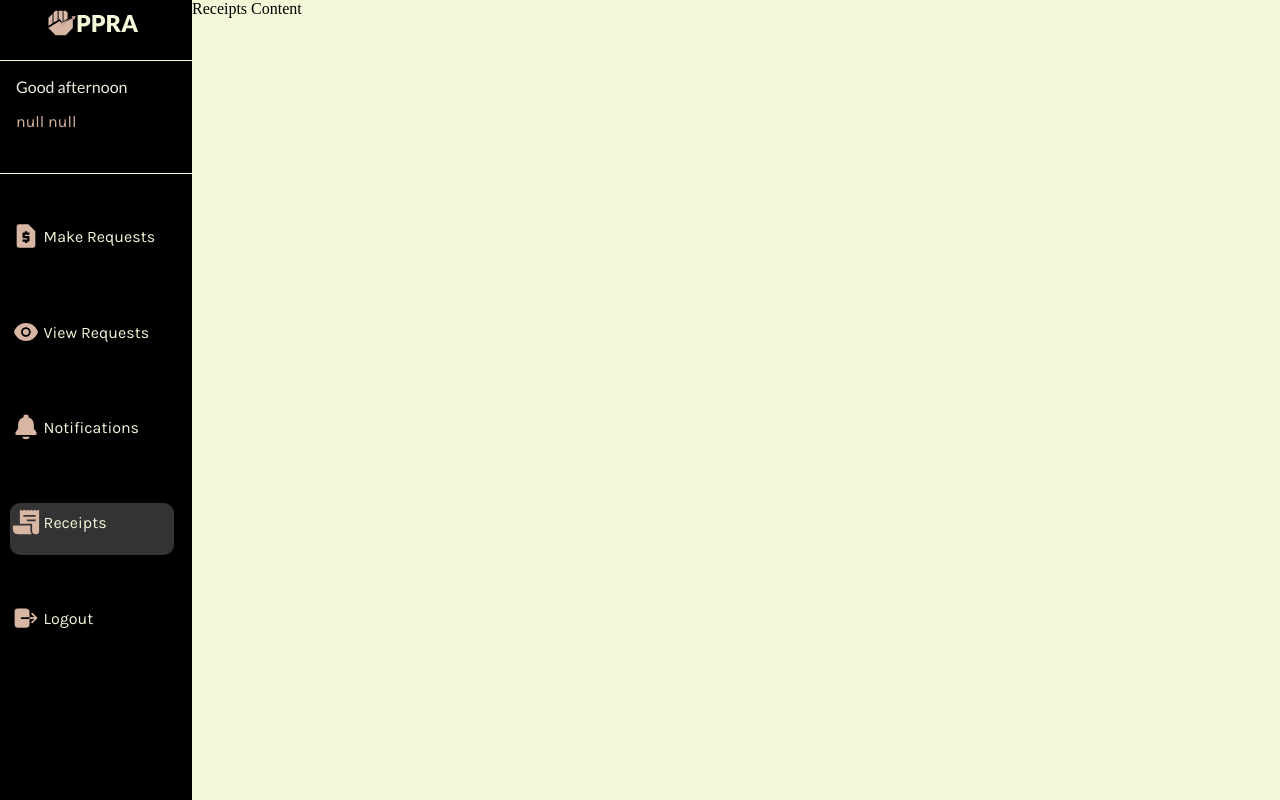
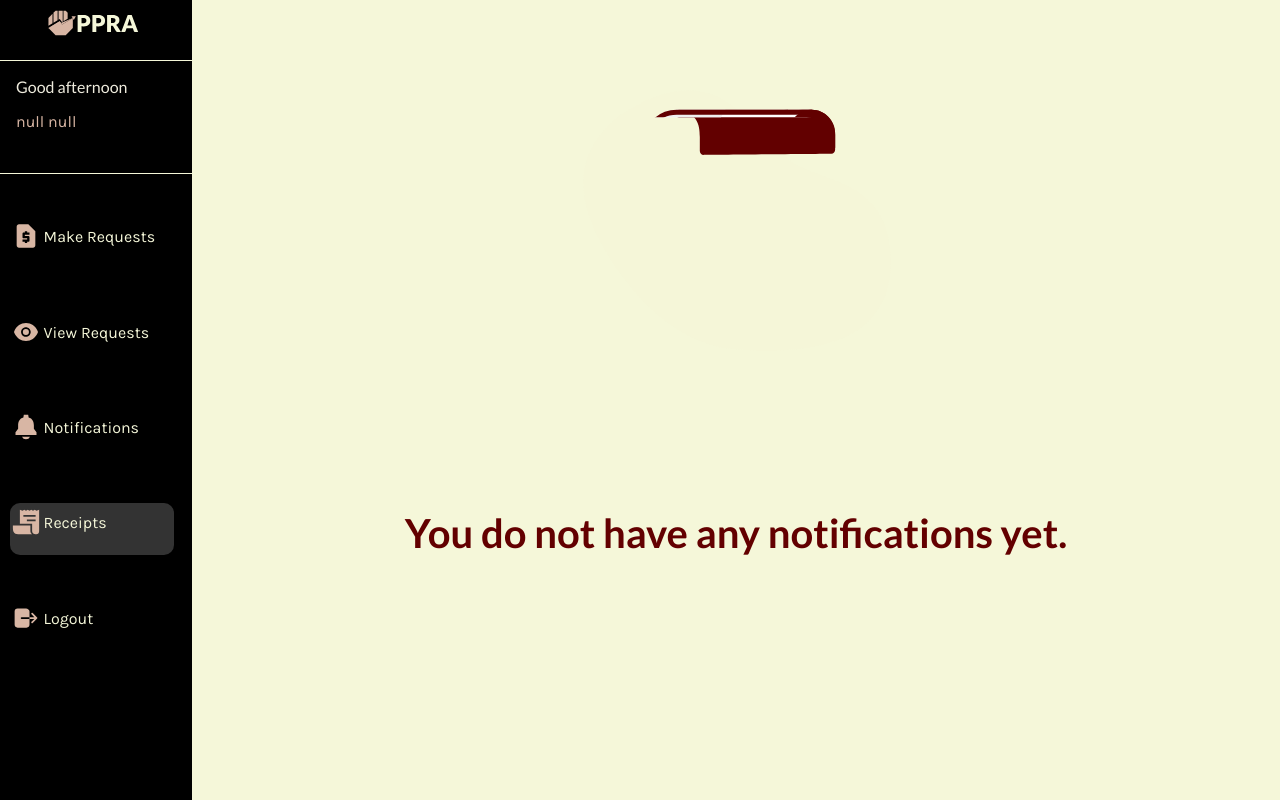
Before and after one commit to Jo1cindi/ppra-imprest-system, a React (Create React App) app: page /Receipts in a window 1280 px wide. Built offline with nearby package versions, Linux system fonts and the light colour scheme.

Commit message:
empty receipts page completion

```diff
--- a/src/Dashboard/DashboardStyles.css
+++ b/src/Dashboard/DashboardStyles.css
@@ -311,6 +311,31 @@ body{
   width: 85%;
   height: 100%;
 }
+.viewReceipts{
+  width: 100%;
+  height: 100%;
+}
+.emptyReceiptsPage{
+  width: 100%;
+  height: 100%;
+}
+.recAnimation{
+  width: 40%;
+  height: 50%;
+  margin-left: 30%;
+  margin-bottom: 10%;
+}
+.emptyRecPageCard{
+  width: 70%;
+  margin: auto;
+  font-family: Lato, sans-serif;
+  font-size: 40px;
+  font-weight: bolder;
+  color: #630000;
+  text-align: center;
+}
+
+
 
 /* employeeNotifications */
 .employeeNotifications{
--- a/src/Dashboard/EmployeeDashboard/Receipts.js
+++ b/src/Dashboard/EmployeeDashboard/Receipts.js
@@ -1,12 +1,41 @@
 import React from 'react'
 import EmployeeSidebar from '../../Components/EmployeeSidebar';
+import Animation from "../../Images/EmptyReqNot.json"
+import Lottie from "react-lottie-player";
 
 const Receipts = () => {
+
+  const receipts = ""
+  const showReceipts = () =>{
+    if(receipts){
+      return(
+        <div className='viewReceipts'>
+
+        </div>
+      )
+    }else{
+      return(
+        <div className='emptyReceiptsPage'>
+         <div className="recAnimation">
+          <Lottie
+              loop
+              animationData={Animation}
+              play
+            />
+          </div>
+          <div className='emptyRecPageCard'>
+           <h4>You do not have any notifications yet.</h4>
+          </div>
+        </div>
+      )
+    }
+  }
+
   return (
     <div className= "receipts">
      <EmployeeSidebar/>
      <div className='receiptsContent'>
-      Receipts Content
+       {showReceipts()}
      </div>
     </div>
   )
```
